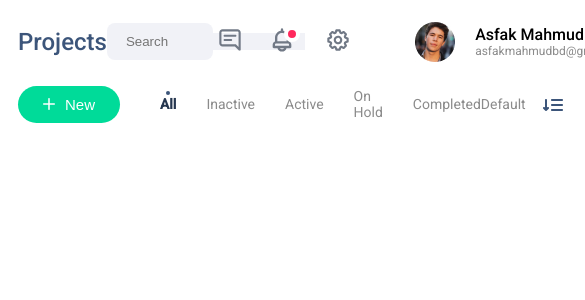
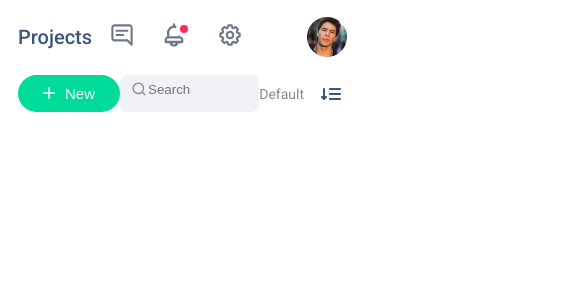
Before and after one commit to Frontend-Bootcamp-2022/react-dashboard-team-a, a JavaScript app: page / in a window 390 px wide. Shown: the top 300 px of the page, 585 px wide, since content can reach past the window. Built offline with nearby package versions, Linux system fonts and the light colour scheme.

Commit message:
Add media queries

```diff
--- a/src/components/Header/Header.css
+++ b/src/components/Header/Header.css
@@ -15,7 +15,7 @@
 }
 
 .header-logo {
-  font-size: 24px;
+  font-size: 20px;
   font-weight: 500;
   color: #3c557a;
 }
@@ -41,6 +41,7 @@
   background-color: #f1f2f7;
   border: none;
   outline: none;
+  max-width: -webkit-fill-available;
 }
 
 .button-container {
@@ -90,6 +91,11 @@
   font-size: 15px;
   cursor: pointer;
   padding: 10px 25px;
+}
+
+.btn-active:hover {
+  background-color: #00db99c0;
+  transition: all 0.4s;
 }
 
 .header-bottom {
@@ -148,3 +154,38 @@
   align-items: center;
   gap: 10px;
 }
+
+.link-box a:hover,
+.link-box-right a:hover {
+  color: #333333;
+  transition: all 0.4s;
+}
+
+#display-hidden {
+  display: none;
+}
+
+/*** MEDIA QUERIES  ***/
+
+@media only screen and (max-width: 800px) {
+  .user-info {
+    display: none;
+  }
+
+  .link-box {
+    display: none;
+  }
+  #display-hidden {
+    display: block;
+  }
+
+  .search-bar {
+    display: none;
+    width: 40%;
+  }
+
+  .search-input {
+    position: absolute;
+    max-width: 60px;
+  }
+}
--- a/src/components/Header/HeaderBottom.js
+++ b/src/components/Header/HeaderBottom.js
@@ -1,4 +1,4 @@
-import { IconAdd, IconFilter } from "../../assets/icons";
+import { IconAdd, IconFilter, IconSearch } from "../../assets/icons";
 
 const HeaderBottom = () => {
   return (
@@ -21,6 +21,10 @@ const HeaderBottom = () => {
           <a href="#">Completed</a>
         </div>
       </div>
+      <div className="search-bar" id="display-hidden">
+        <IconSearch />
+        <input type="text" placeholder="Search" className="search-input" />
+      </div>
       <div className="link-box-right">
         <a href="#">Default</a>
         <button className="button-filter">
```
